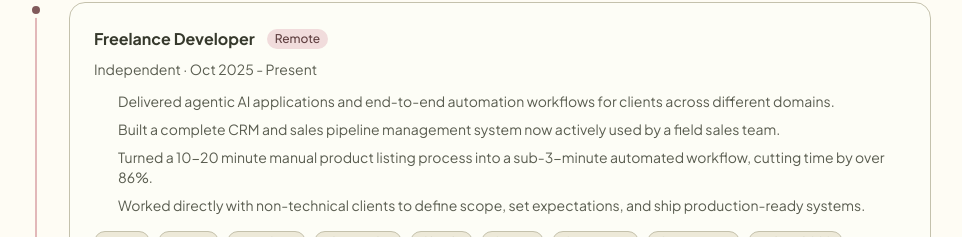
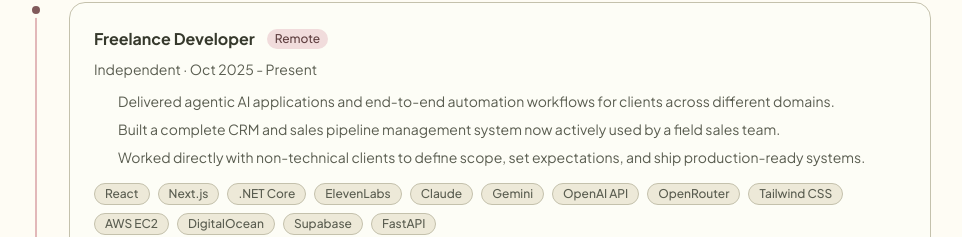
Before and after one commit to Muhammad-Shah-zaib/portfolio-v2, a Vue app: page / in a window 1280 px wide. Shown: the part 3834-4071 px from the top of the page, without its empty margins (157-1119 px from the left). Built offline with nearby package versions, Linux system fonts and the light colour scheme; some icons are missing.

Commit message:
udpate experience content

```diff
--- a/src/data/experience.js
+++ b/src/data/experience.js
@@ -7,7 +7,6 @@ export const experiences = [
     highlights: [
       'Delivered agentic AI applications and end-to-end automation workflows for clients across different domains.',
       'Built a complete CRM and sales pipeline management system now actively used by a field sales team.',
-      'Turned a 10-20 minute manual product listing process into a sub-3-minute automated workflow, cutting time by over 86%.',
       'Worked directly with non-technical clients to define scope, set expectations, and ship production-ready systems.',
     ],
     tech: ['React', 'Next.js', '.NET Core', 'ElevenLabs', 'Claude', 'Gemini', 'OpenAI API', 'OpenRouter', 'Tailwind CSS', 'AWS EC2', 'DigitalOcean', 'Supabase', 'FastAPI'],
```
